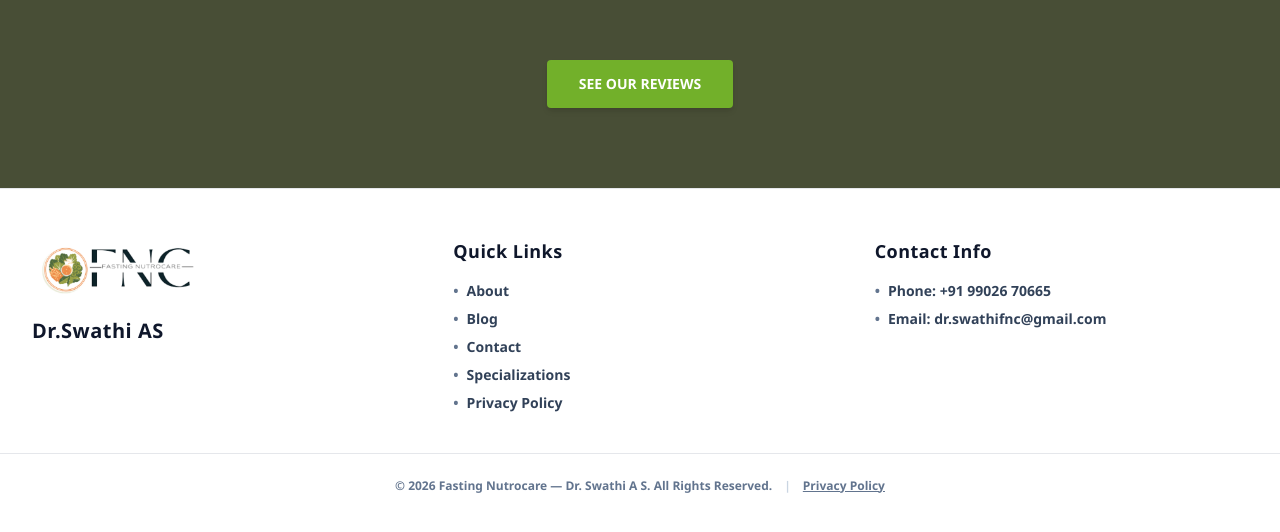
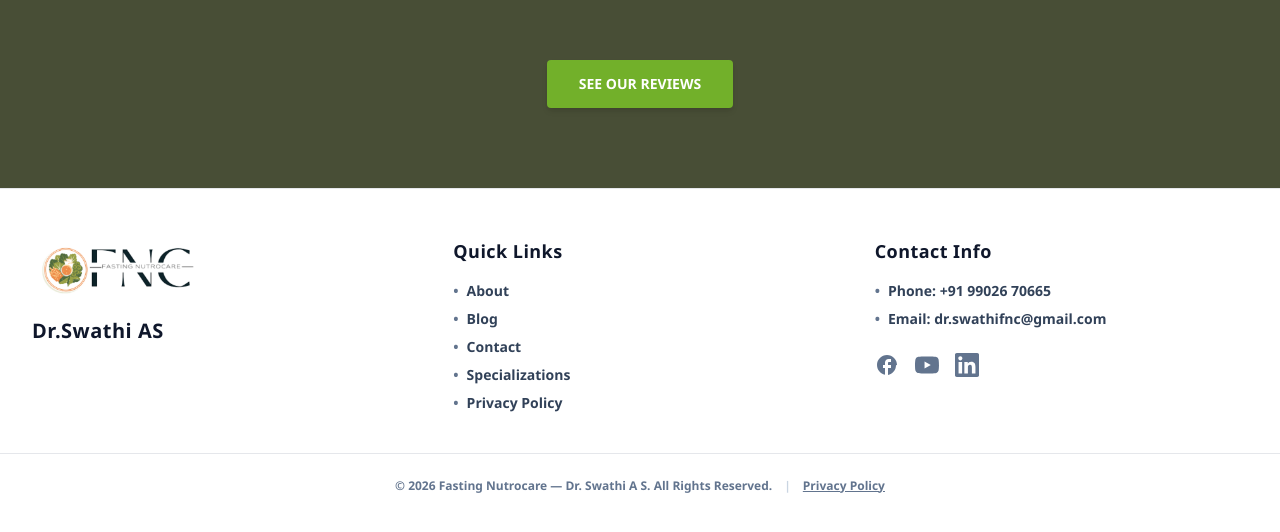
Before and after one commit to moula2002/FNC-Website, a React (Vite) app: page / in a window 1280 px wide. Shown: the part 4938-5470 px from the top of the page. Built offline with nearby package versions, Linux system fonts and the light colour scheme.

Commit message:
Added social media icons to footer

```diff
--- a/src/components/Footer.jsx
+++ b/src/components/Footer.jsx
@@ -88,6 +88,19 @@ export default function Footer({ setActiveTab }) {
                 <span className="text-slate-500">•</span> Email: dr.swathifnc@gmail.com
               </li>
             </ul>
+
+            {/* Social Media Icons */}
+            <div className="mt-6 flex items-center justify-center md:justify-start gap-4">
+              <a href="https://facebook.com" target="_blank" rel="noopener noreferrer" className="text-slate-500 hover:text-[#72b02a] transition-colors" aria-label="Facebook">
+                <svg fill="currentColor" viewBox="0 0 24 24" className="w-6 h-6"><path d="M22 12c0-5.52-4.48-10-10-10S2 6.48 2 12c0 4.84 3.44 8.87 8 9.8V15H8v-3h2V9.5C10 7.57 11.57 6 13.5 6H16v3h-2c-.55 0-1 .45-1 1v2h3v3h-3v6.95c4.56-.93 8-4.96 8-9.75z" /></svg>
+              </a>
+              <a href="https://youtube.com" target="_blank" rel="noopener noreferrer" className="text-slate-500 hover:text-[#72b02a] transition-colors" aria-label="YouTube">
+                <svg fill="currentColor" viewBox="0 0 24 24" className="w-6 h-6"><path d="M23.498 6.163a3.003 3.003 0 00-2.11-2.11C19.518 3.545 12 3.545 12 3.545s-7.518 0-9.388.507a3.003 3.003 0 00-2.11 2.11C0 8.033 0 12 0 12s0 3.967.502 5.837a3.003 3.003 0 002.11 2.11c1.87.507 9.388.507 9.388.507s7.518 0 9.388-.507a3.003 3.003 0 002.11-2.11C24 15.967 24 12 24 12s0-3.967-.502-5.837zM9.545 15.568V8.432L15.818 12l-6.273 3.568z" /></svg>
+              </a>
+              <a href="https://linkedin.com" target="_blank" rel="noopener noreferrer" className="text-slate-500 hover:text-[#72b02a] transition-colors" aria-label="LinkedIn">
+                <svg fill="currentColor" viewBox="0 0 24 24" className="w-6 h-6"><path d="M20.447 20.452h-3.554v-5.569c0-1.328-.027-3.037-1.852-3.037-1.853 0-2.136 1.445-2.136 2.939v5.667H9.351V9h3.414v1.561h.046c.477-.9 1.637-1.85 3.37-1.85 3.601 0 4.267 2.37 4.267 5.455v6.286zM5.337 7.433c-1.144 0-2.063-.926-2.063-2.065 0-1.138.92-2.063 2.063-2.063 1.14 0 2.064.925 2.064 2.063 0 1.139-.925 2.065-2.064 2.065zm1.782 13.019H3.555V9h3.564v11.452zM22.225 0H1.771C.792 0 0 .774 0 1.729v20.542C0 23.227.792 24 1.771 24h20.451C23.2 24 24 23.227 24 22.271V1.729C24 .774 23.2 0 22.222 0h.003z" /></svg>
+              </a>
+            </div>
           </div>
 
         </div>
```
